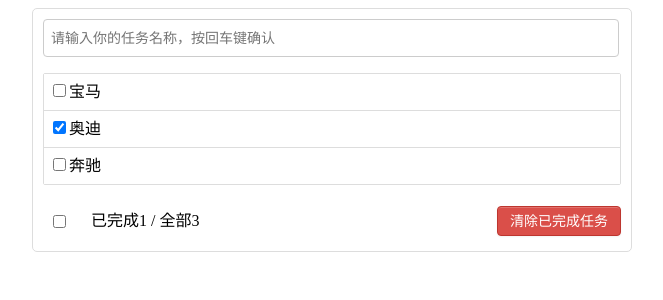
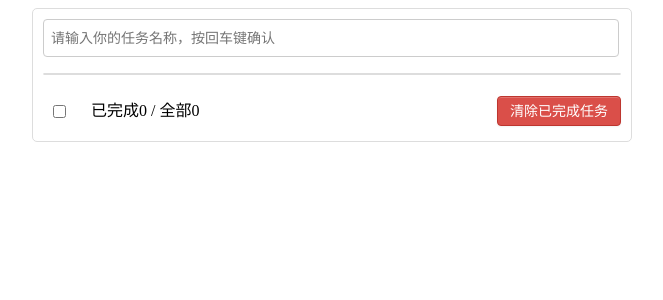
Before and after one commit to sanwuxiansheng/Vue-todoList-test, a Vue app in the folder vue-test/: page / in a window 1280 px wide. Shown: the top 300 px of the page, without its empty margins (308-971 px from the left). Built offline with nearby package versions, Linux system fonts and the light colour scheme.

Commit message:
实现数据通过localStorage来保存数据和获取数据

```diff
--- a/vue-test/src/App.vue
+++ b/vue-test/src/App.vue
@@ -12,7 +12,9 @@
 // 引入子组件
 import todoHeard from './components/todoHeard';
 import todoList from './components/todoLIst';
-import todoFooder from './components/todoFooder'
+import todoFooder from './components/todoFooder';
+// 引入自己组装的方法
+import Storage from './utils/utils';
 export default {
   name: 'App',
   // 注册组件
@@ -43,11 +45,21 @@
   },
   data () {
     return {
-      todos:[
-        {id:1, title:'宝马', isShow:false},
-        {id:2, title:'奥迪', isShow:true},
-        {id:3, title:'奔驰', isShow:false},
-      ]
+      // todos:[
+      //   {id:1, title:'宝马', isShow:false},
+      //   {id:2, title:'奥迪', isShow:true},
+      //   {id:3, title:'奔驰', isShow:false},
+      // ]
+      todos: Storage.getTodos()
+    }
+  },
+  // 监听数据的变化
+  watch:{
+    todos:{
+      deep:true, // 深度监视
+      handler:function (value) {
+        Storage.setTodos(value)
+      }
     }
   }
 }
--- /dev/null
+++ b/vue-test/src/utils/utils.js
@@ -0,0 +1,9 @@
+// 通过localStorage来保存数据和获取数据
+export default {
+    getTodos () {
+        return JSON.parse(localStorage.getItem('todos_key') || '[]' )
+    },
+    setTodos (val) {
+        localStorage.setItem('todos_key', JSON.stringify(val))
+    }
+}
```
